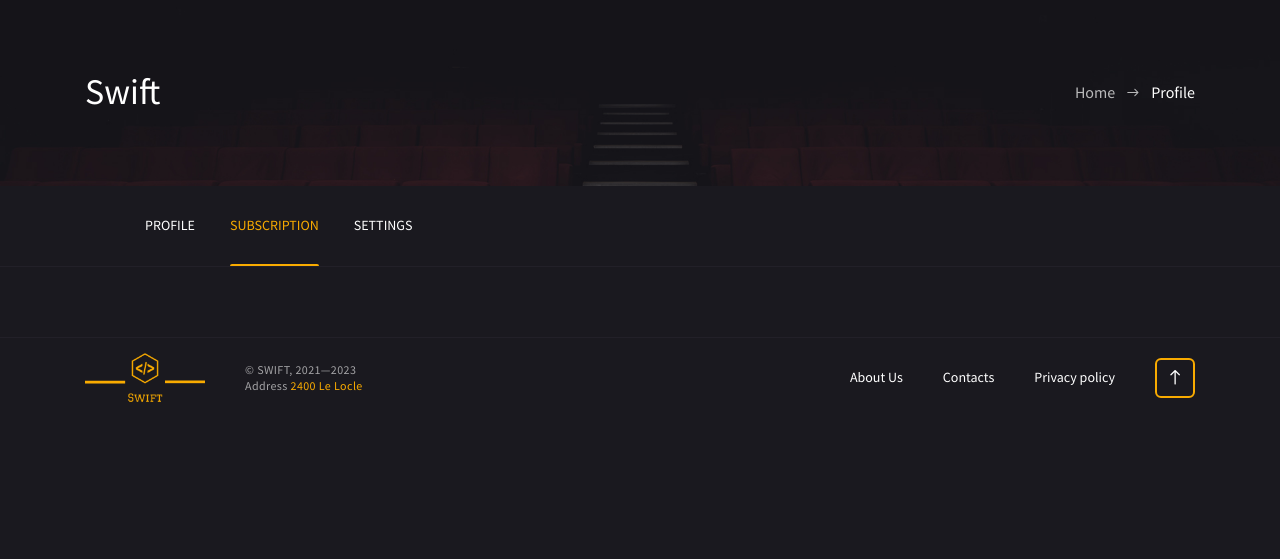
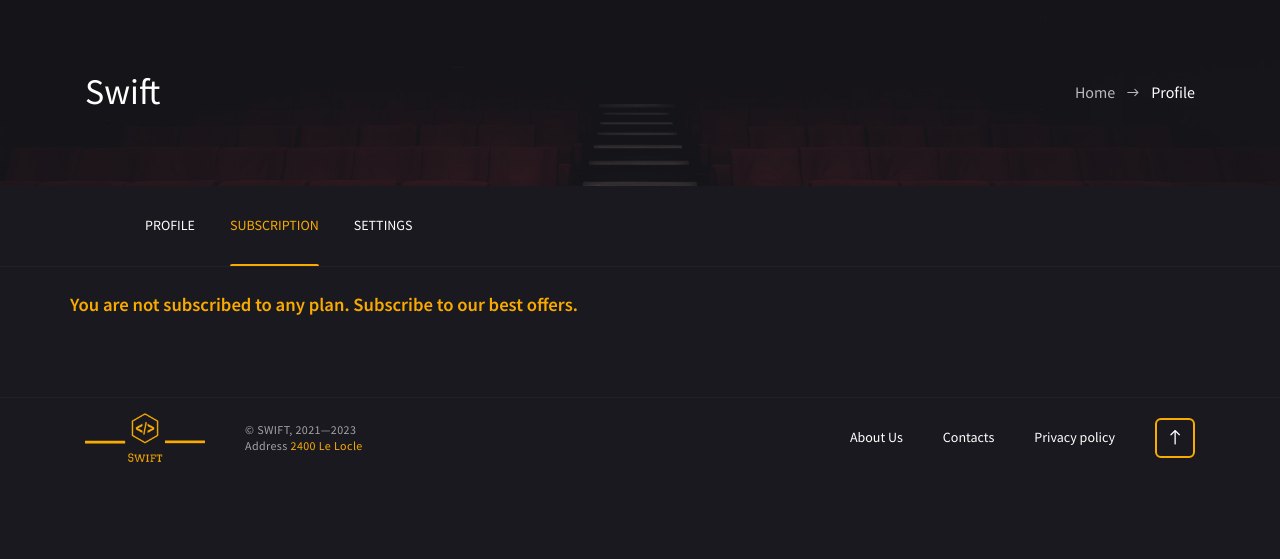
Before and after one commit to Abdi-github/symfony-5-video-subscription, a Symfony app: template templates/user_profile/index.html.twig in a window 1280 px wide, after a click on "SUBSCRIPTION". Shown: the part 81-640 px from the top of the page. Run offline with Twig, Linux system fonts and the light colour scheme; the template is opened without the code that fills it, so the values that code supplies are empty; some libraries are stand-ins or nearby versions.

Commit message:
profile fix user with no plan

```diff
--- a/templates/user_profile/index.html.twig
+++ b/templates/user_profile/index.html.twig
@@ -148,10 +148,15 @@
                             {% endif %}
 
                             {% if user.subscription.plan == 'canceled' %}
-                                <h3 class="mt-4"><a style="color: #f9ab00"  href="{{path('pricing')}}">You are not subscribed to any plan. Subscribe to our best offers.</a></h3>
+                                <h3 class="mt-4"><a style="color: #f9ab00"  href="{{path('pricing')}}">Your subscription has been canceled. Subscribe again to our best offers.</a></h3>
 
                             {% endif %}
                         {% endif %}
+
+                        {% if not user.subscription %}
+                                <h3 class="mt-4"><a style="color: #f9ab00"  href="{{path('pricing')}}">You are not subscribed to any plan. Subscribe to our best offers.</a></h3>
+                        {% endif %}
+
 
 
 
```
